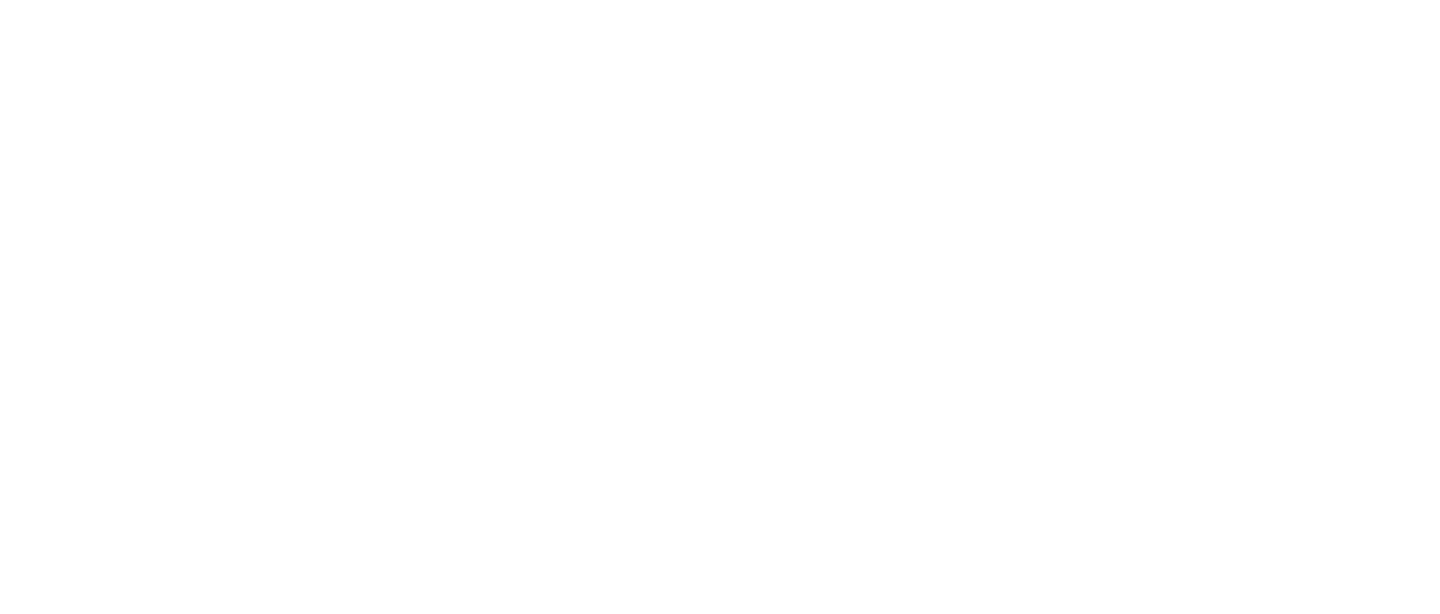
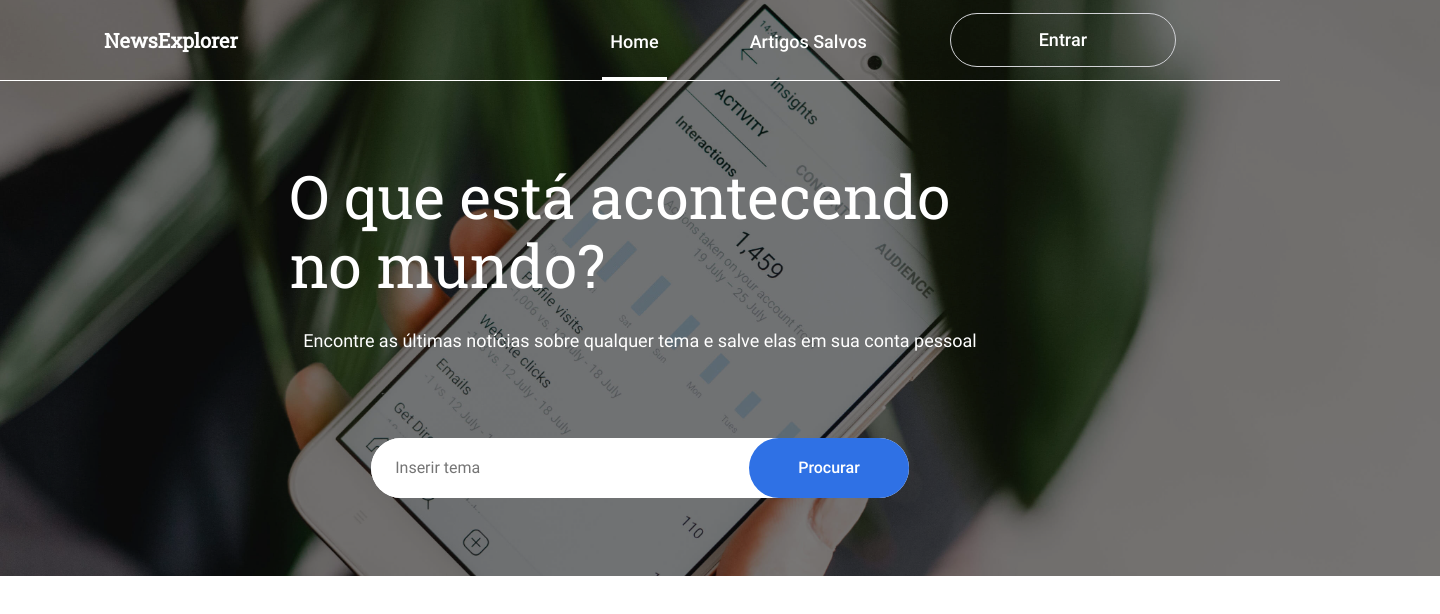
Before and after one commit to Edu-Fortes/tripleten-explorer-frontend, a React (Create React App) app: page / in a window 1280 px wide. Shown: the top 614 px of the page, 1440 px wide, since content can reach past the window. Built offline with nearby package versions, Linux system fonts and the light colour scheme.

Commit message:
feat(app): add components and styles - add Button component and styles - update App.js and related components - add Hero component and styles - add SearchForm component and styles

```diff
--- a/src/components/App/App.css
+++ b/src/components/App/App.css
@@ -1,38 +1,9 @@
-.App {
-  text-align: center;
+.bg-image {
+  width: 1440px;
+  height: 576px;
+  object-fit: cover;
+  position: absolute;
+  top: 0;
+  z-index: -1;
+  filter: brightness(0.5);
 }
-
-.App-logo {
-  height: 40vmin;
-  pointer-events: none;
-}
-
-@media (prefers-reduced-motion: no-preference) {
-  .App-logo {
-    animation: App-logo-spin infinite 20s linear;
-  }
-}
-
-.App-header {
-  background-color: #282c34;
-  min-height: 100vh;
-  display: flex;
-  flex-direction: column;
-  align-items: center;
-  justify-content: center;
-  font-size: calc(10px + 2vmin);
-  color: white;
-}
-
-.App-link {
-  color: #61dafb;
-}
-
-@keyframes App-logo-spin {
-  from {
-    transform: rotate(0deg);
-  }
-  to {
-    transform: rotate(360deg);
-  }
-}
--- a/src/components/App/App.js
+++ b/src/components/App/App.js
@@ -1,12 +1,38 @@
+import { Routes, Route } from 'react-router-dom';
 import Header from '../Header/Header';
+import Hero from '../Hero/Hero';
 import Navbar from '../Navbar/Navbar';
-import './app.css';
+
+import hero from '../../images/hero_clean.jpg';
+import SavedNews from '../SavedNews/SavedNews';
+import SeachForm from '../SearchForm/SearchForm';
+import Button from '../Button/Button';
 
 export default function App() {
   return (
-    <Header>
-      <Navbar />
-    </Header>
+    <>
+      <Header>
+        <Navbar>
+          <Button label='Entrar' kind='crystal' />
+        </Navbar>
+      </Header>
+      <Routes>
+        <Route
+          path='/'
+          element={
+            <main>
+              <img src={hero} alt='Hero image' className='bg-image' />
+              <Hero>
+                <SeachForm>
+                  <Button label='Procurar' kind='blue' />
+                </SeachForm>
+              </Hero>
+            </main>
+          }
+        />
+        <Route path='saved-news' element={<SavedNews />} />
+      </Routes>
+    </>
   );
 }
 // CRIAR O COMPONENTE DE LOGIN BUTTON
--- /dev/null
+++ b/src/components/Button/Button.js
@@ -0,0 +1,11 @@
+export default function Button({ label, kind, onClick }) {
+  return (
+    <button
+      type='button'
+      className={`button button__${kind}`}
+      onClick={onClick}
+    >
+      {label}
+    </button>
+  );
+}
--- /dev/null
+++ b/src/components/Button/button.css
@@ -0,0 +1,33 @@
+.button {
+  margin: 0;
+  padding: 1.25rem 3.0625rem;
+  border: none;
+  border-radius: 2rem;
+  font-weight: 500;
+  cursor: pointer;
+}
+
+.button__blue {
+  background: var(--blue-active);
+  color: var(--main-white);
+  transition: background-color 0.12s ease-in;
+}
+
+.button__blue:hover {
+  background: var(--blue-hover);
+}
+
+.button__blue:active {
+  background: var(--blue-click);
+}
+
+.button__blue_login {
+  width: 22.375rem;
+}
+
+.button__crystal {
+  background: transparent;
+  border: 1px solid var(--gray-border);
+  color: var(--main-white);
+  padding: 1rem 5.5rem;
+}
--- a/src/components/Header/Header.js
+++ b/src/components/Header/Header.js
@@ -6,8 +6,8 @@
     <header
       className={location.pathname === '/' ? 'header' : 'header header_black'}
     >
-      <Link to="/">
-        <h1 className="header__logo">NewsExplorer</h1>
+      <Link to='/'>
+        <h1 className='header__logo'>NewsExplorer</h1>
       </Link>
       {children}
     </header>
--- /dev/null
+++ b/src/components/Hero/Hero.js
@@ -0,0 +1,12 @@
+export default function Hero({ children }) {
+  return (
+    <div className="hero">
+      <h2 className="hero__title">O que está acontecendo no mundo?</h2>
+      <p className="hero__subtitle">
+        Encontre as últimas notícias sobre qualquer tema e salve elas em sua
+        conta pessoal
+      </p>
+      {children}
+    </div>
+  );
+}
--- /dev/null
+++ b/src/components/Hero/hero.css
@@ -0,0 +1,21 @@
+.hero {
+  max-width: 100%;
+  display: flex;
+  flex-direction: column;
+  align-items: center;
+}
+
+.hero__title {
+  font-size: clamp(2.25rem, 5vw, 3.75rem);
+  font-weight: 400;
+  color: var(--main-white);
+  margin: clamp(2rem, 8vw, 5rem) 1rem clamp(0.75rem, 8vw, 2rem);
+  max-width: 43.8125rem;
+}
+
+.hero__subtitle {
+  font-size: 1.125rem;
+  font-weight: 400;
+  color: var(--main-white);
+  margin: 0 1rem clamp(5.375rem, -8vw, 4rem);
+}
--- /dev/null
+++ b/src/components/SearchForm/SearchForm.js
@@ -0,0 +1,14 @@
+export default function SeachForm({ children }) {
+  return (
+    <form className="frm-search">
+      <input
+        type="text"
+        name="search-news"
+        placeholder="Inserir tema"
+        className="frm-search__input"
+        required
+      />
+      {children}
+    </form>
+  );
+}
--- /dev/null
+++ b/src/components/SearchForm/searchForm.css
@@ -0,0 +1,19 @@
+.frm-search {
+  margin: 0 26rem 5rem;
+  border-radius: 2rem;
+  background-color: var(--main-white);
+  display: flex;
+  justify-content: space-between;
+  width: 42%;
+}
+
+.frm-search__input {
+  border: none;
+  border-radius: 2rem;
+  padding: 1.3125rem 1.5rem;
+  width: 100%;
+}
+
+.frm-search__input:focus {
+  outline: none;
+}
--- a/src/index.css
+++ b/src/index.css
@@ -6,3 +6,6 @@
 @import url('./components/App/app.css');
 @import url('./components/Header/header.css');
 @import url('./components/Navbar/navbar.css');
+@import url('./components/Hero/hero.css');
+@import url('./components/SearchForm/searchForm.css');
+@import url('./components/Button/button.css');
```
Also changed, not shown: src/components/Navbar/Navbar.js (+6 -6 lines), src/images/hero_clean.jpg (added).
